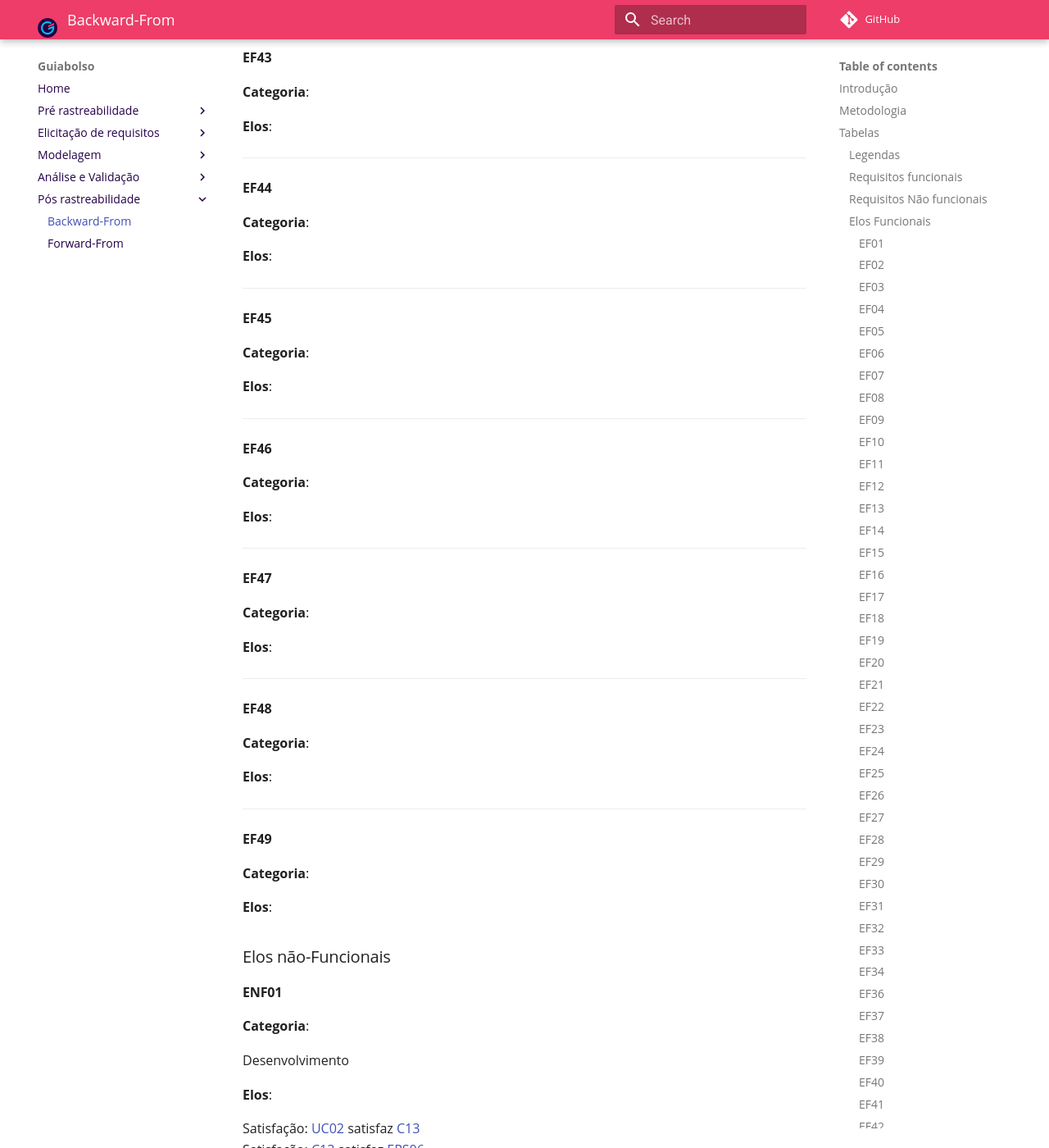
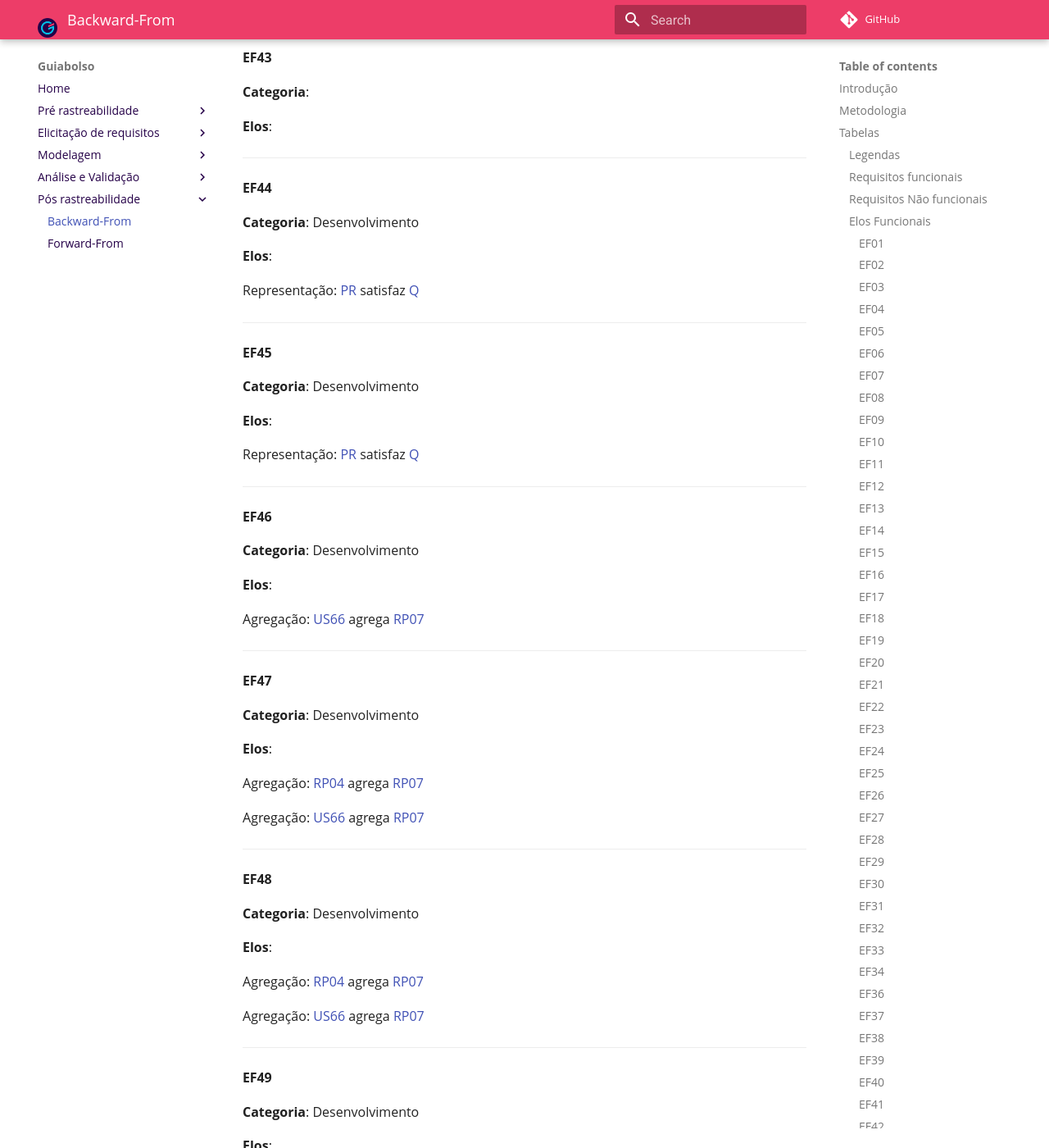
Before and after one commit to fga-disciplinas/2019.1-Guia-Bolso, an MkDocs documentation site: the page built from docs/pos-rastreabilidade/backward.md, in a window 1280 px wide and 1400 px high, scrolled down 19486 px. Shown: the whole window at 82% size. Built offline with MkDocs 1.6.1 and Material for MkDocs 9.7.7, drawn with Linux system fonts in a browser that asks for light colours; comment, search, counter and statistics services are not loaded; old or Windows-style settings are respelled for this version of MkDocs; some of the changed text lies outside the part shown.

Commit message:
Adicionando backward do RF44 ao RF49

```diff
--- a/docs/pos-rastreabilidade/backward.md
+++ b/docs/pos-rastreabilidade/backward.md
@@ -70,12 +70,12 @@
 | RF41 | Ter alcance de metas, como carro, casa, roupa, celular | -- |--|[C3](../../modelagem/cenarios/#c3-criar-planejamento)|--|
 | RF42 | Ter perfis de usuário, por exemplo, bom administrador, bom investidor | [RP09](../../pre-rastreabilidade/richpicture/#rp09-radar-cpf), [RP05](../../pre-rastreabilidade/richpicture/#rp05-emprestimo), [AD](../../elicitacao-de-requisitos/brainstorm#brainstorm-1-elicitacao-de-requisitos)|--|--|--|
 | RF43 | Inserir limites de gastos por categoria |--|[AP](../../elicitacao-de-requisitos/analise-de-protocolo#verbalizacao-do-usuario)|[C3](../../modelagem/cenarios/#c3-criar-planejamento), [L40](../../modelagem/lexicos/#c40-planejamento-financeiro), [UC10](../../modelagem/casos_de_uso/#uc10-adicionar-planejamento)|--|
-| RF44 | Notificar quando o gasto for excedido |--|--|--|--|
-| RF45 | O app deve mostrar notificações de quando se ultrapassa uma meta estabelecida pelo usuario | --|--|--|--|
-| RF46 | O app deve oferecer cupons baseado na geolocalização do usuário | [RP07](../../pre-rastreabilidade/richpicture/#rp07-aba-guia)|--|--|--|
-| RF47 | Os cupons para bares e restaurantes com uma localização superior a x km não deveriam ser mostrados | --|--|--|--|
-| RF48 | Para as cidades que não possuem cupons de descontos esta opção não deveria ser mostrada a menos que sejam cupons online  | --|--|--|--|
-| RF49 | O app deve oferecer a possibilidade de alterar as informações de sinal do valor, e data da transação manual | [RP06](../../pre-rastreabilidade/richpicture/#rp06-financeiro-aba)|[AP](../../elicitacao-de-requisitos/analise-de-protocolo#verbalizacao-do-usuario)|--|--|
+| RF44 | Notificar quando o gasto for excedido |--|[Q](../../elicitacao-de-requisitos/questionario/#moscow), [PR](../../elicitacao-de-requisitos/prototipacao/)|--|[EF44](#ef44)|
+| RF45 | O app deve mostrar notificações de quando se ultrapassa uma meta estabelecida pelo usuario | --|[Q](../../elicitacao-de-requisitos/questionario/#moscow), [PR](../../elicitacao-de-requisitos/prototipacao/)|--|[EF44](#ef45)|
+| RF46 | O app deve oferecer cupons baseado na geolocalização do usuário | [RP04](../../pre-rastreabilidade/richpicture/#rp04-financas-do-app), [RP07](../../pre-rastreabilidade/richpicture/#rp07-aba-guia)|--|[US66](../../modelagem/backlog/#us66-visualizar-cupons-de-desconto)|EF46](#ef46)|
+| RF47 | Os cupons para bares e restaurantes com uma localização superior a x km não deveriam ser mostrados |[RP04](../../pre-rastreabilidade/richpicture/#rp04-financas-do-app), [RP07](../../pre-rastreabilidade/richpicture/#rp07-aba-guia)|--|[US66](../../modelagem/backlog/#us66-visualizar-cupons-de-desconto)|EF47](#ef47)|
+| RF48 | Para as cidades que não possuem cupons de descontos esta opção não deveria ser mostrada a menos que sejam cupons online  [RP04](../../pre-rastreabilidade/richpicture/#rp04-financas-do-app), [RP07](../../pre-rastreabilidade/richpicture/#rp07-aba-guia)|--|[US66](../../modelagem/backlog/#us66-visualizar-cupons-de-desconto)|EF48](#ef48)|
+| RF49 | O app deve oferecer a possibilidade de alterar as informações de sinal do valor, e data da transação manual | [RP06](../../pre-rastreabilidade/richpicture/#rp06-financeiro-aba)|[AP](../../elicitacao-de-requisitos/analise-de-protocolo#verbalizacao-do-usuario)|[C2](../../modelagem/cenarios/#c2-adicionar-transacao-com-conta-manual)|[EF49](#ef49)|
 
 ### Requisitos Não funcionais
 
@@ -528,44 +528,63 @@
 ---
 
 #### EF44
-**Categoria**:
+**Categoria**: Desenvolvimento
 
 **Elos**:
+
+Representação: [PR](../../elicitacao-de-requisitos/prototipacao/) satisfaz [Q](../../elicitacao-de-requisitos/questionario/#moscow)
 
 ---
 
 #### EF45
-**Categoria**:
+**Categoria**: Desenvolvimento
 
 **Elos**:
+
+Representação: [PR](../../elicitacao-de-requisitos/prototipacao/) satisfaz [Q](../../elicitacao-de-requisitos/questionario/#moscow)
 
 ---
 
 #### EF46
-**Categoria**:
+**Categoria**: Desenvolvimento
 
 **Elos**:
+
+Agregação: [US66](../../modelagem/backlog/#us66-visualizar-cupons-de-desconto) agrega [RP07](../../pre-rastreabilidade/richpicture/#rp07-aba-guia)
 
 ---
 
 #### EF47
-**Categoria**:
+**Categoria**: Desenvolvimento
 
 **Elos**:
+
+Agregação: [RP04](../../pre-rastreabilidade/richpicture/#rp04-financas-do-app) agrega [RP07](../../pre-rastreabilidade/richpicture/#rp07-aba-guia)
+
+Agregação: [US66](../../modelagem/backlog/#us66-visualizar-cupons-de-desconto) agrega [RP07](../../pre-rastreabilidade/richpicture/#rp07-aba-guia)
 
 ---
 
 #### EF48
-**Categoria**:
+**Categoria**: Desenvolvimento
 
 **Elos**:
+
+Agregação: [RP04](../../pre-rastreabilidade/richpicture/#rp04-financas-do-app) agrega [RP07](../../pre-rastreabilidade/richpicture/#rp07-aba-guia)
+
+Agregação: [US66](../../modelagem/backlog/#us66-visualizar-cupons-de-desconto) agrega [RP07](../../pre-rastreabilidade/richpicture/#rp07-aba-guia)
+
 
 ---
 
 #### EF49
-**Categoria**:
+**Categoria**: Desenvolvimento
 
 **Elos**:
+
+Alocação: [ST](/elicitacao-de-requisitos/storytelling/#requisitos-elicitados_2) está alocado em [C2](../../modelagem/cenarios/#c2-adicionar-transacao-com-conta-manual)
+
+
 
 ### Elos não-Funcionais
 
```
